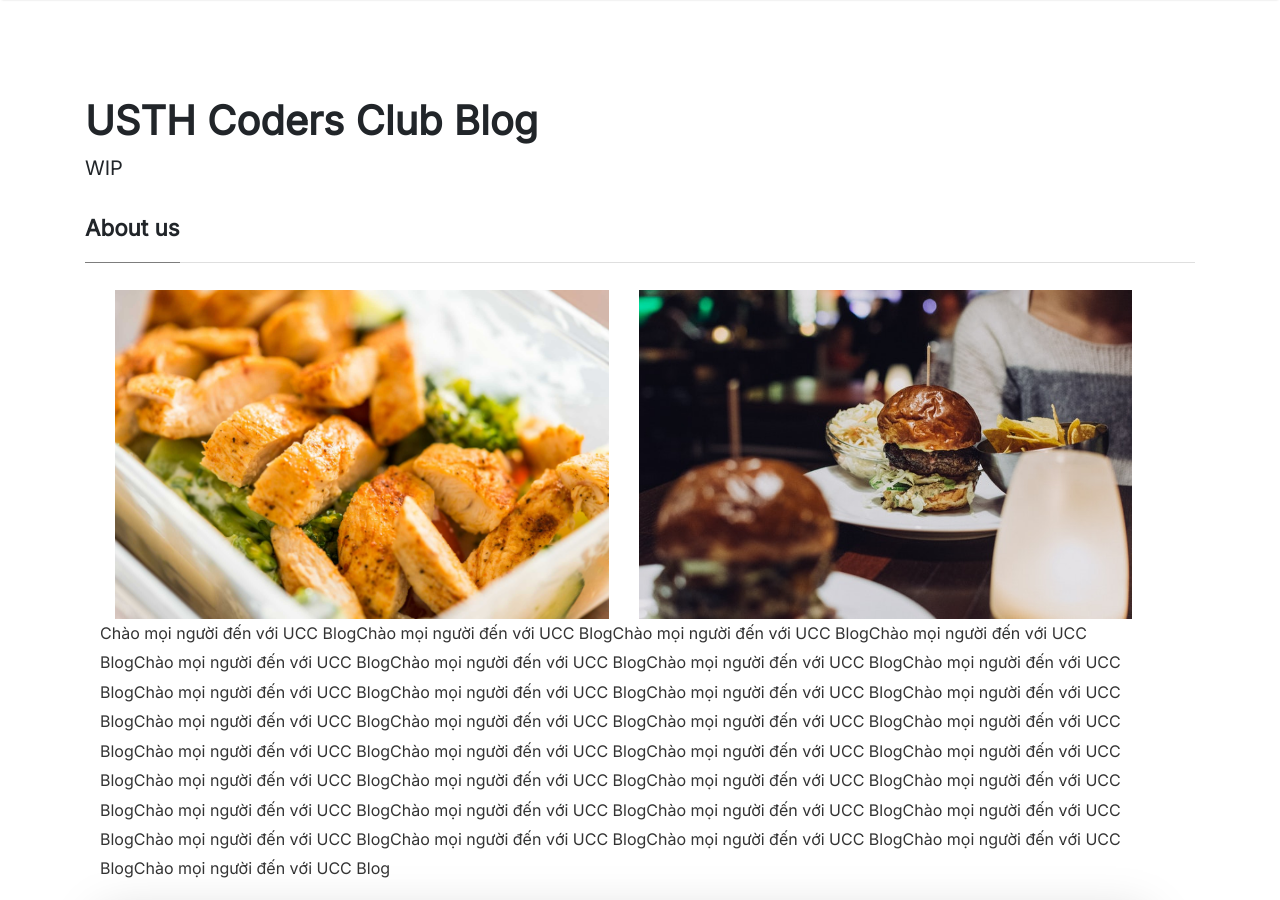
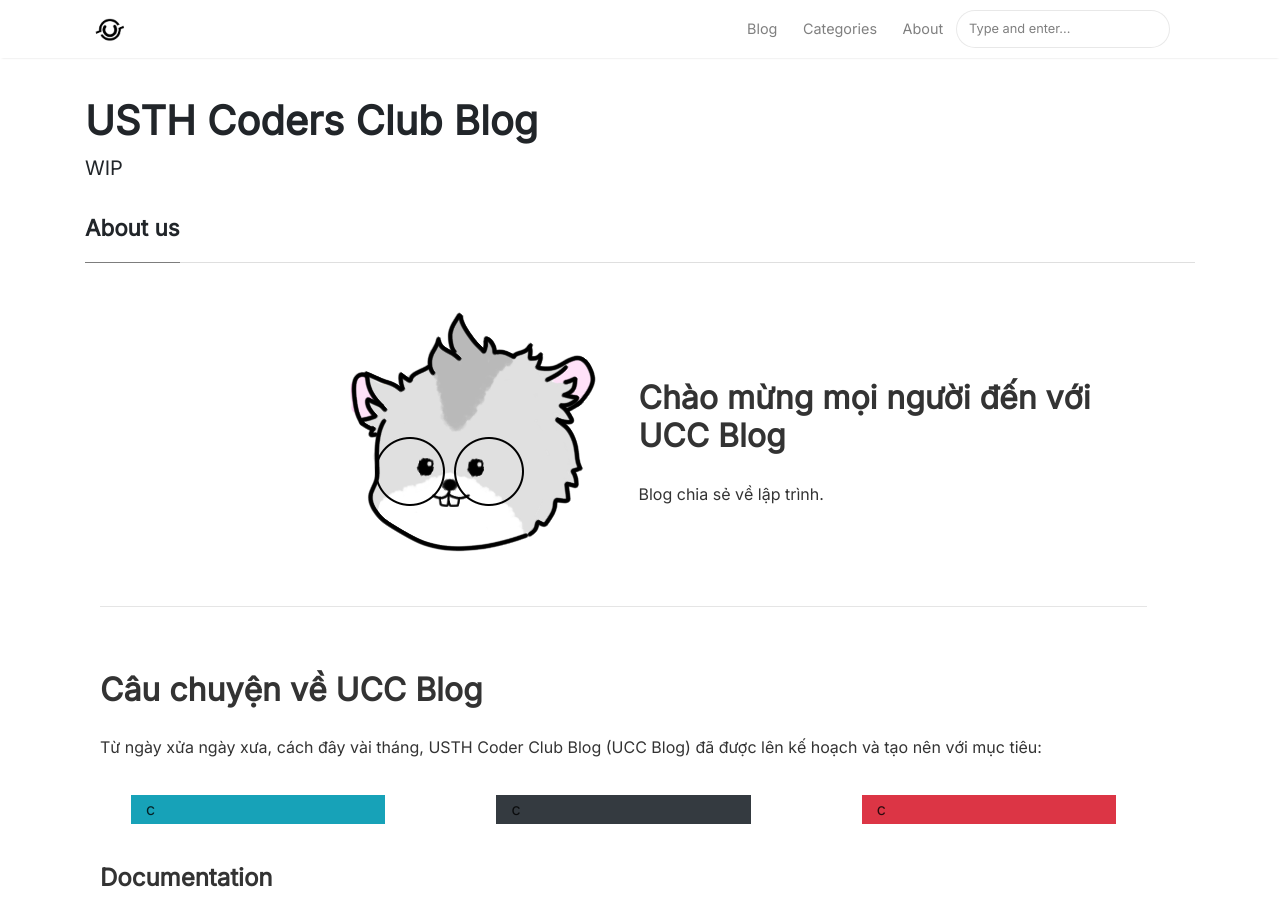
Before and after one commit to USTH-Coders-Club/USTH-Coders-Club.github.io, a Jekyll site: the page built from _pages/about.md, in a window 1280 px wide and 900 px high. Built offline with Jekyll 4.4.1, drawn with Linux system fonts in a browser that asks for light colours; nearby versions of some CDN libraries.

Commit message:
Fix about-us.

```diff
--- a/_pages/about.md
+++ b/_pages/about.md
@@ -8,20 +8,25 @@
 <div class="justify-content-between">
 <div class="col-md-12 pr-5">
 
-<div class="d-flex justify-content-center">
-    <div class="col-md-6">
-        <img src="{{site.baseurl}}/assets/images/banner/1.jpg">
+<div class="d-md-flex container justify-content-center pb-4">
+    <div class="d-flex col-xl-6 col-lg-6 col-md-6 col-sm-12 col-xs-12 justify-content-xl-end justify-content-lg-end justify-content-md-end justify-content-sm-center justify-content-xs-center">
+        <img src="{{site.baseurl}}/assets/images/about-us/hamster.png">
     </div>
-    <div class="col-md-6">
-        <img src="{{site.baseurl}}/assets/images/banner/2.jpg">
+    <div class="col-xl-6 col-lg-6 col-md-6 col-sm-12 col-xs-12 pt-5 pr-4 d-flex justify-content-center flex-column">
+        <h2 class="">Chào mừng mọi người đến với UCC Blog</h2>
+        <p class="">Blog chia sẻ về lập trình.</p>
     </div>
 </div>
+<div><hr/></div>
+<h2 class="pt-5">Câu chuyện về UCC Blog</h2>
 
-<p>Chào mọi người đến với UCC BlogChào mọi người đến với UCC BlogChào mọi người đến với UCC BlogChào mọi người đến với UCC BlogChào mọi người đến với UCC BlogChào mọi người đến với UCC BlogChào mọi người đến với UCC BlogChào mọi người đến với UCC BlogChào mọi người đến với UCC BlogChào mọi người đến với UCC BlogChào mọi người đến với UCC BlogChào mọi người đến với UCC BlogChào mọi người đến với UCC BlogChào mọi người đến với UCC BlogChào mọi người đến với UCC BlogChào mọi người đến với UCC BlogChào mọi người đến với UCC BlogChào mọi người đến với UCC BlogChào mọi người đến với UCC BlogChào mọi người đến với UCC BlogChào mọi người đến với UCC BlogChào mọi người đến với UCC BlogChào mọi người đến với UCC BlogChào mọi người đến với UCC BlogChào mọi người đến với UCC BlogChào mọi người đến với UCC BlogChào mọi người đến với UCC BlogChào mọi người đến với UCC BlogChào mọi người đến với UCC BlogChào mọi người đến với UCC BlogChào mọi người đến với UCC BlogChào mọi người đến với UCC BlogChào mọi người đến với UCC Blog</p>
+<p>Từ ngày xửa ngày xưa, cách đây vài tháng, USTH Coder Club Blog (UCC Blog) đã được lên kế hoạch và tạo nên với mục tiêu:</p>
 
-
-<p class="mb-5"><img class="shadow-lg" src="{{site.baseurl}}/assets/images/mediumish-jekyll-template.png" alt="jekyll template mediumish" /></p>
-
+<div class="d-md-flex container justify-content-between pb-4">
+    <div class="col-xl-3 col-lg-3 col-md-3 col-sm-12 col-xs-12 m-3 bg-info">c</div>
+    <div class="col-xl-3 col-lg-3 col-md-3 col-sm-12 col-xs-12 m-3 bg-dark">c</div>
+    <div class="col-xl-3 col-lg-3 col-md-3 col-sm-12 col-xs-12 m-3 bg-danger">c</div>
+</div>
 <h4>Documentation</h4>
 
 <p>Please, read the docs <a href="https://bootstrapstarter.com/bootstrap-templates/template-mediumish-bootstrap-jekyll/">here</a>.</p>
```
Also changed, not shown: assets/images/about-us/discussing.png (added), assets/images/about-us/fb.png (added), assets/images/about-us/hamster.png (added), assets/images/about-us/ins.png (added), assets/images/about-us/learning.png (added), assets/images/about-us/mail.png (added), assets/images/about-us/sharing.png (added), assets/images/about-us/tiktok.png (added).
